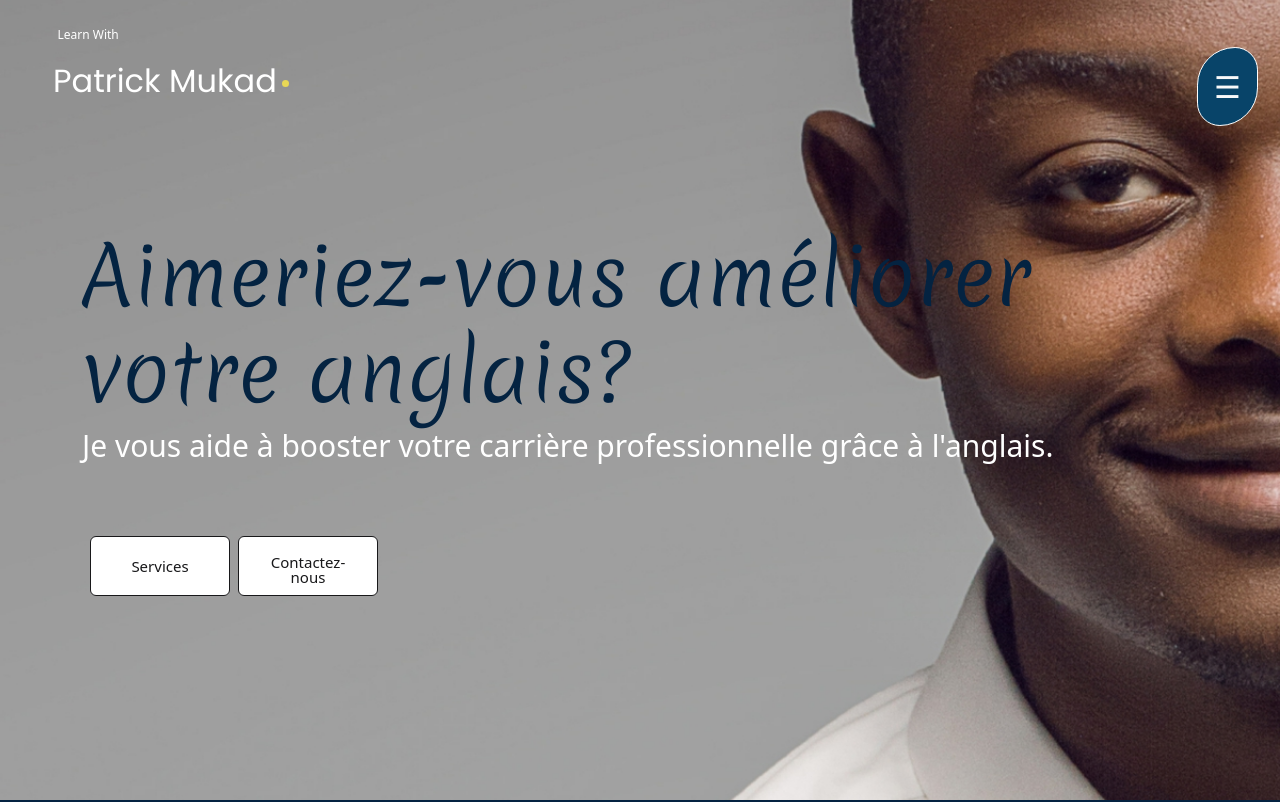
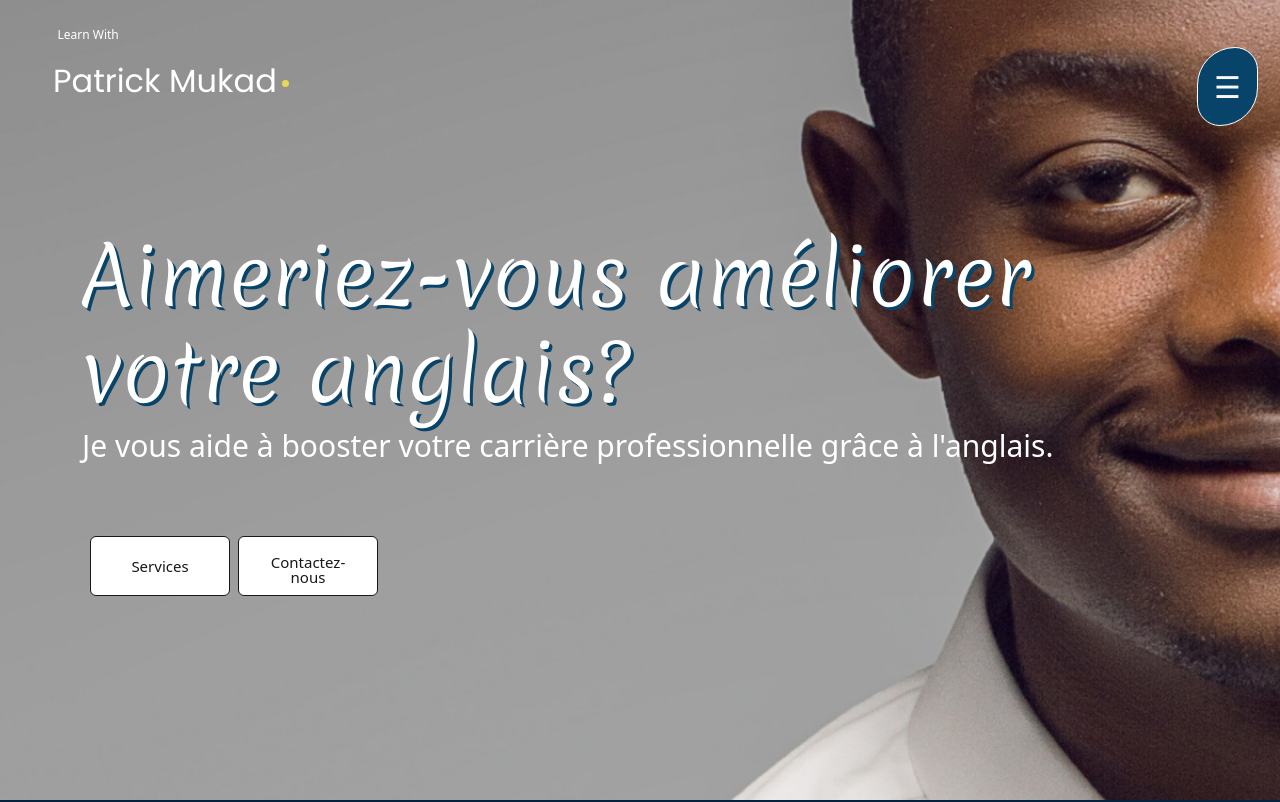
Before and after one commit to mikeaxle/learning-with-patrick, a Nuxt app: page / in a window 1280 px wide. Shown: the top 802 px of the page. Built offline with nearby package versions, Linux system fonts and the light colour scheme.

Commit message:
add header text shadow

```diff
--- a/pages/index.vue
+++ b/pages/index.vue
@@ -49,12 +49,11 @@
                 </div>
             </div>
 
-
             <div class="container main-content mt-3" id="home">
                 <div class="flex-container-head">
                     <div class="flex-item-left text-lg-start text-center">
                         <div class="mb-5 mt-5 main-text text-left">
-                            <h2 class="display-1"> {{ $t("home.intro") }}</h2>
+                            <h2 class="display-1 translucent-text-block"> {{ $t("home.intro") }}</h2>
                             <p class="display-4 text-white font-italic">
                                 {{ $t("home.introDescription") }}
                             </p>
@@ -351,7 +350,6 @@ export default defineComponent({
       .flex-item-left {
         .main-text {
 
-
           p {
             font-size: 30px;
             color: rgb(8, 68, 105);
@@ -416,16 +414,6 @@ export default defineComponent({
     background-size: cover;
   }
 }
-
-//.parallax {
-//  /* The image used */
-//  background-image: url("../assets/images/patrick_profile.jpg");
-//  /* Create the parallax scrolling effect */
-//  background-attachment: fixed;
-//  background-position: 100%;
-//  background-repeat: no-repeat;
-//  background-size: cover;
-//}
 
 .testimonials {
   background-color: $title_color;
@@ -676,4 +664,9 @@ a:hover {
   background-color: red;
   border: 1px solid white;
 }
+
+.translucent-text-block {
+    text-shadow:  3px 3px rgb(8, 68, 105) !important;
+    color: white !important;
+}
 </style>
```
Lines whose indentation alone changed are shown as unchanged.
